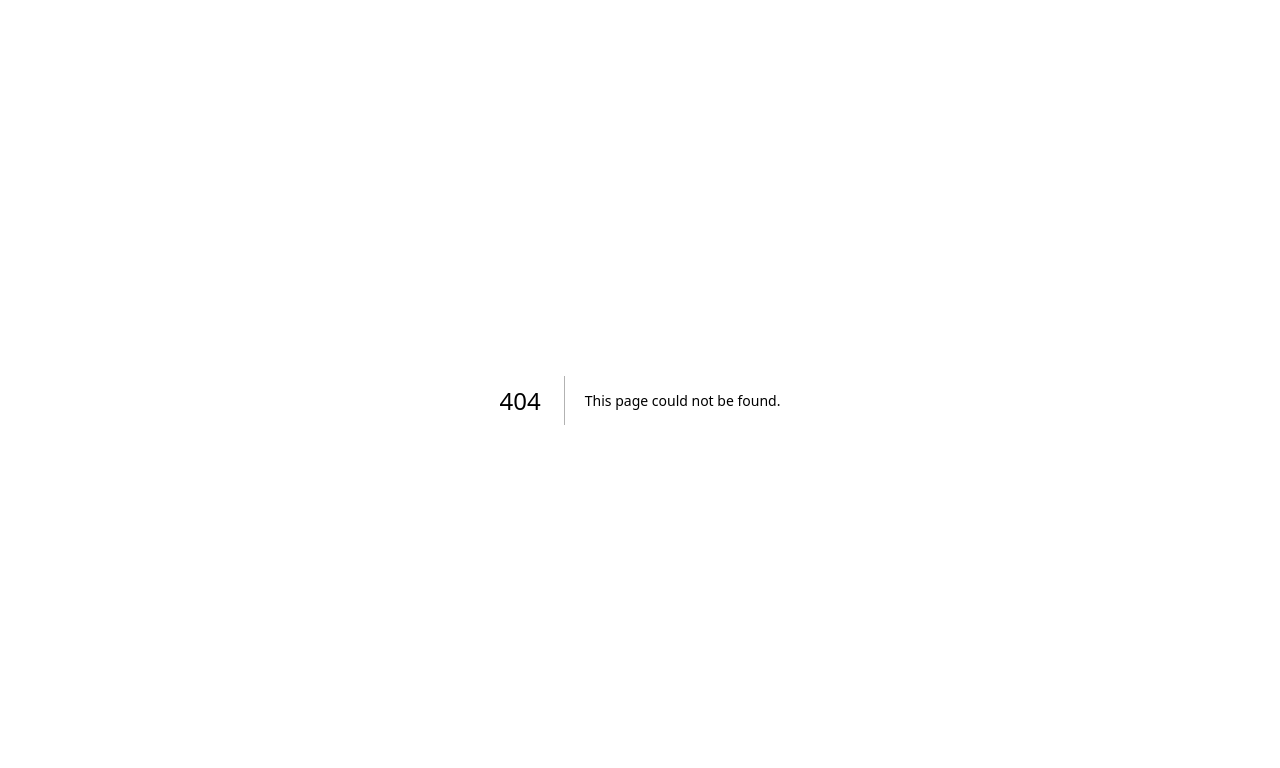
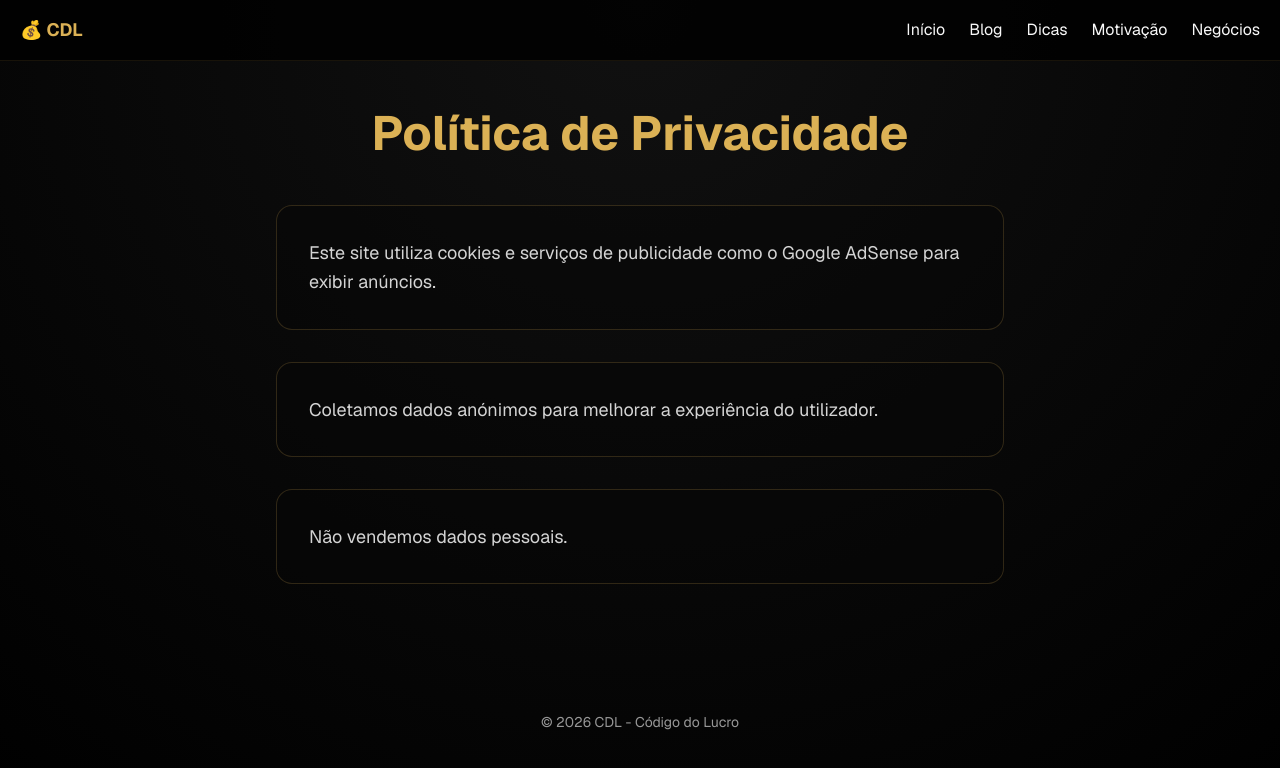
Before and after one commit to celsiooficial-svg/meu-site, a Next.js app: page /privacidade in a window 1280 px wide. Before the commit this address had no page. Shown: the top 768 px of the page. Built offline with nearby package versions, Linux system fonts and the light colour scheme.

Commit message:
feat: add privacy policy link in footer
Create privacy policy page and add footer link for easy access.

```diff
--- a/app/page.tsx
+++ b/app/page.tsx
@@ -64,7 +64,10 @@ export default function CDLLandingPage() {
 
         {/* Footer */}
         <footer className="mt-16 text-foreground/60 text-sm">
-          © 2026 CDL - Código Do Lucro | Fundador: Celsio AO
+          <p className="mb-4">© 2026 CDL - Código Do Lucro | Fundador: Celsio AO</p>
+          <a href="/privacidade" className="hover:text-primary transition-colors">
+            Política de Privacidade
+          </a>
         </footer>
       </div>
     </div>
--- /dev/null
+++ b/app/privacidade/page.tsx
@@ -0,0 +1,47 @@
+import { Navigation } from '@/components/navigation'
+
+export const metadata = {
+  title: 'CDL - Política de Privacidade',
+  description: 'Política de privacidade e proteção de dados do site CDL - Código do Lucro.'
+}
+
+export default function PrivacidadePage() {
+  return (
+    <div className="min-h-screen bg-[radial-gradient(circle_at_top,_#111_0%,_#000_100%)]">
+      <Navigation />
+
+      <div className="container mx-auto px-5 py-12 max-w-3xl">
+        <h1 className="text-5xl font-bold text-center text-primary mb-12">
+          Política de Privacidade
+        </h1>
+
+        <div className="space-y-8">
+          {/* Section 1 */}
+          <div className="bg-card/50 border border-primary/20 rounded-2xl p-8">
+            <p className="text-foreground/85 leading-relaxed text-lg">
+              Este site utiliza cookies e serviços de publicidade como o Google AdSense para exibir anúncios.
+            </p>
+          </div>
+
+          {/* Section 2 */}
+          <div className="bg-card/50 border border-primary/20 rounded-2xl p-8">
+            <p className="text-foreground/85 leading-relaxed text-lg">
+              Coletamos dados anónimos para melhorar a experiência do utilizador.
+            </p>
+          </div>
+
+          {/* Section 3 */}
+          <div className="bg-card/50 border border-primary/20 rounded-2xl p-8">
+            <p className="text-foreground/85 leading-relaxed text-lg">
+              Não vendemos dados pessoais.
+            </p>
+          </div>
+        </div>
+      </div>
+
+      <footer className="text-center py-8 mt-12 opacity-60 text-sm">
+        © 2026 CDL - Código do Lucro
+      </footer>
+    </div>
+  )
+}
```
